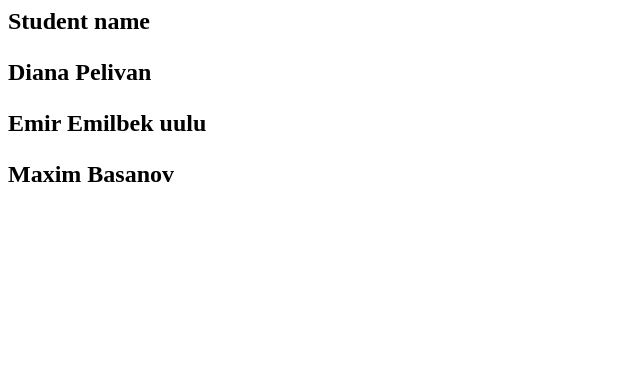
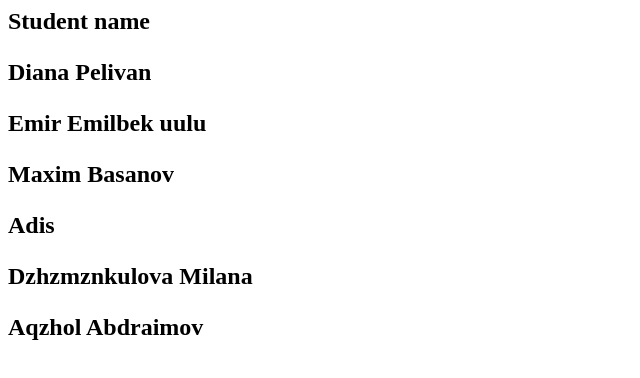
Before and after one commit to kysanovedil/MyProject, a plain HTML site: page index.html in a window 1280 px wide. Shown: the whole page, without its empty margins (0-640 px from the left). Drawn offline with Linux system fonts and the light colour scheme.

Commit message:
Added 3 more students

```diff
--- a/index.html
+++ b/index.html
@@ -2,3 +2,6 @@
 <p>Diana Pelivan<p>
 <p>Emir Emilbek uulu<p>
 <p>Maxim Basanov<p>
+<p>Adis<p>
+<p>Dzhzmznkulova Milana<p>
+<p>Aqzhol Abdraimov<p>
```
